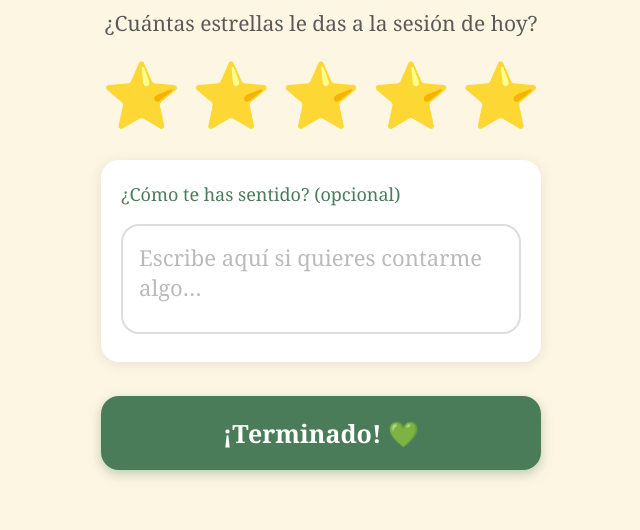
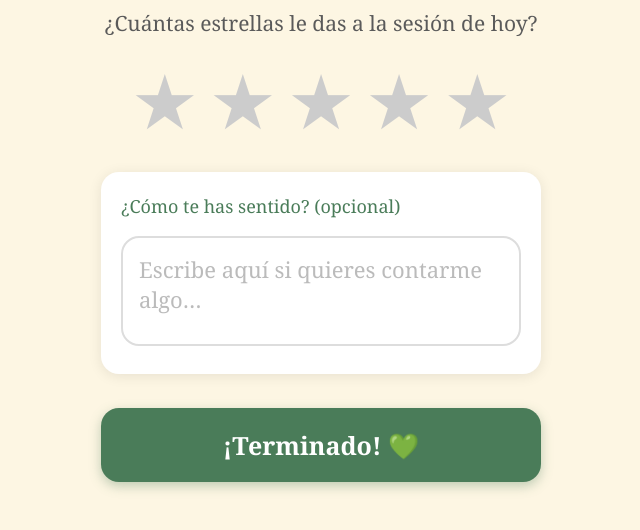
Before and after one commit to moral3jo/appabuelamoderna, a plain HTML site: page feedback.html in a window 1280 px wide. Shown: the part 220-750 px from the top of the page, without its empty margins (319-959 px from the left). Drawn offline with Linux system fonts and the light colour scheme.

Commit message:
Estrellas con color gris/dorado y corrección URL del formulario

```diff
--- a/feedback.html
+++ b/feedback.html
@@ -15,11 +15,15 @@
       margin: 20px 0;
     }
     .estrella {
-      font-size: 3.2rem;
+      font-size: 3.8rem;
       cursor: pointer;
-      transition: transform 0.12s;
+      transition: transform 0.12s, color 0.12s;
       user-select: none;
       line-height: 1;
+      color: #ccc;        /* gris por defecto */
+    }
+    .estrella.marcada {
+      color: #f5c84a;     /* dorado cuando está seleccionada */
     }
     .estrella:active { transform: scale(1.25); }
 
@@ -51,11 +55,11 @@
 
   <!-- Estrellas -->
   <div class="estrellas" id="estrellas" role="group" aria-label="Valoración">
-    <span class="estrella" onclick="puntuar(1)" aria-label="1 estrella">⭐</span>
-    <span class="estrella" onclick="puntuar(2)" aria-label="2 estrellas">⭐</span>
-    <span class="estrella" onclick="puntuar(3)" aria-label="3 estrellas">⭐</span>
-    <span class="estrella" onclick="puntuar(4)" aria-label="4 estrellas">⭐</span>
-    <span class="estrella" onclick="puntuar(5)" aria-label="5 estrellas">⭐</span>
+    <span class="estrella" onclick="puntuar(1)" aria-label="1 estrella">★</span>
+    <span class="estrella" onclick="puntuar(2)" aria-label="2 estrellas">★</span>
+    <span class="estrella" onclick="puntuar(3)" aria-label="3 estrellas">★</span>
+    <span class="estrella" onclick="puntuar(4)" aria-label="4 estrellas">★</span>
+    <span class="estrella" onclick="puntuar(5)" aria-label="5 estrellas">★</span>
   </div>
 
   <!-- Comentario opcional -->
@@ -74,8 +78,7 @@
     function puntuar(n) {
       nota = n;
       document.querySelectorAll('.estrella').forEach((el, i) => {
-        el.textContent = i < n ? '🌟' : '⭐';
-        el.style.transform = i < n ? 'scale(1.1)' : '';
+        el.classList.toggle('marcada', i < n);
       });
     }
 
@@ -94,7 +97,7 @@
         form.append(CONFIG.FORM_ENTRY_COMENTARIO, comentario);
 
         await fetch(
-          `https://docs.google.com/forms/d/${CONFIG.FORM_ID}/formResponse`,
+          `https://docs.google.com/forms/d/e/${CONFIG.FORM_ID}/formResponse`,
           { method: 'POST', body: form, mode: 'no-cors' }
         );
       } catch {
```
